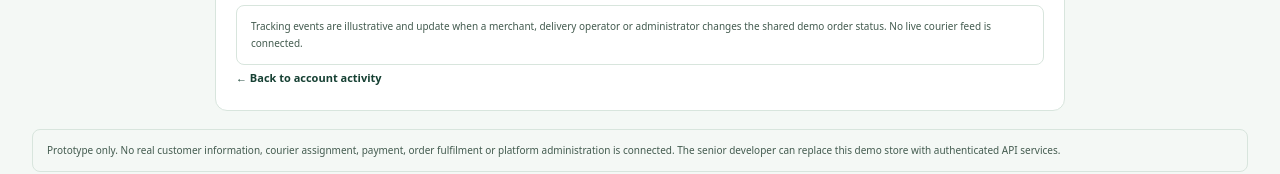
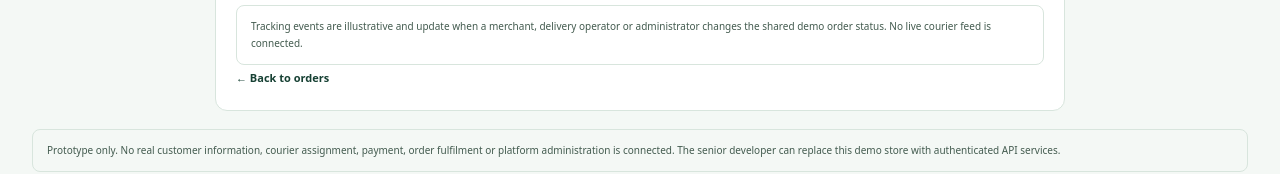
Before and after one commit to medkhalilghdamsi-dev/MARCHY, a React (Vite) app: page /orders/MC-1044 in a window 1280 px wide. Shown: the part 749-923 px from the top of the page. Built offline with nearby package versions, Linux system fonts and the light colour scheme.

Commit message:
fix: keep order tracking in buyer order flow

```diff
--- a/src/pages/buyer/BuyerOrderTrackingPage.jsx
+++ b/src/pages/buyer/BuyerOrderTrackingPage.jsx
@@ -10,7 +10,7 @@ export function BuyerOrderTrackingPage(props) {
   const { id } = useParams()
   const { orders } = useDemoOrders()
   const order = orders.find(item => item.id === id)
-  if (!order) return <OpsShell title="Order not found" eyebrow="ORDER TRACKING" language={language}><section className="ops-panel"><p>This sample order could not be found in this browser.</p><Link to="/account">Return to your account</Link></section></OpsShell>
+  if (!order) return <OpsShell title="Order not found" eyebrow="ORDER TRACKING" language={language}><section className="ops-panel"><p>This sample order could not be found in this browser.</p><Link to="/account">Return to your orders</Link></section></OpsShell>
   const steps = ['Processing', 'Ready for pickup', 'In transit', 'Delivered']
   const current = steps.indexOf(order.status)
   const cancelled = order.status === 'Cancelled'
@@ -20,7 +20,7 @@ export function BuyerOrderTrackingPage(props) {
       <div className="buyer-tracking-meta"><div><small>PRODUCT TOTAL</small><b>{money(order.total)}</b></div><div><small>ITEMS</small><b>{order.items}</b></div><div><small>PAYMENT</small><b>{order.payment}</b></div><div><small>DELIVERY PARTNER</small><b>{order.courier}</b></div></div>
       {cancelled?<div className="buyer-tracking-cancelled"><b>This sample order is cancelled.</b><p>No delivery is expected.</p></div>:<ol className="buyer-tracking-steps">{steps.map((step,index)=><li className={current>=index?'complete':''} key={step}><span className="buyer-tracking-step-dot">{current>=index?'✓':index+1}</span><div><b>{step}</b><small>{index===0?'The merchant has received the sample order.':index===1?'The sample parcel is ready for courier collection.':index===2?'The sample parcel is with the delivery partner.':'The sample parcel has reached its destination.'}</small></div></li>)}</ol>}
       <p className="ops-disclaimer">Tracking events are illustrative and update when a merchant, delivery operator or administrator changes the shared demo order status. No live courier feed is connected.</p>
-      <Link to="/account" className="text-link">← Back to account activity</Link>
+      <Link to="/orders" className="text-link">← Back to orders</Link>
     </section>
   </OpsShell>
 }
```
